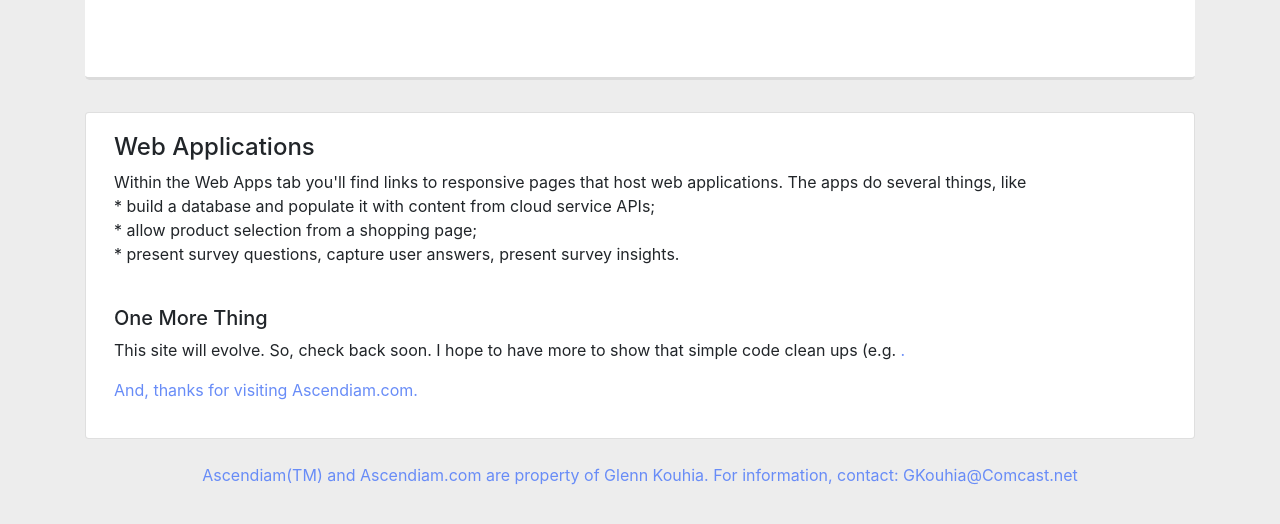
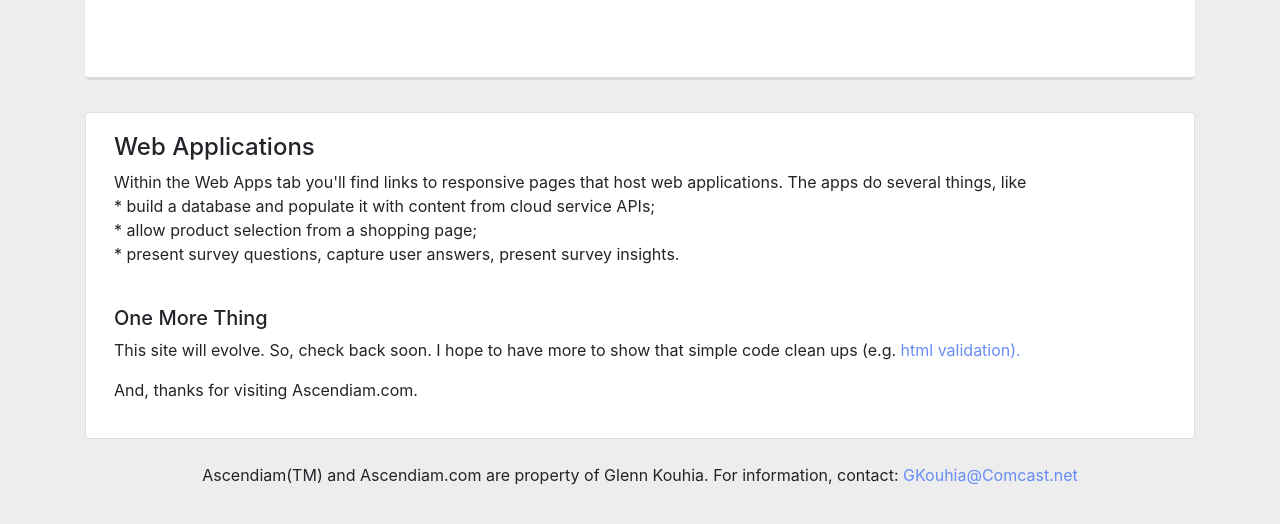
Before and after one commit to GlennKouhia/Ascendiam, a plain HTML site: page SRC/index.html in a window 1280 px wide. Shown: the part 242-766 px from the top of the page. Drawn offline with Linux system fonts and the light colour scheme; a script that the page names is missing.

Commit message:
really fixed link.

```diff
--- a/SRC/index.html
+++ b/SRC/index.html
@@ -63,7 +63,7 @@
                 </p>
                     <br>
                     <h5>One More Thing</h5>
-                    <P class="card-text">This site will evolve. So, check back soon. I hope to have more to show that simple code clean ups (e.g. <a href="https://validator.w3.org"><html validation)</a>.
+                    <P class="card-text">This site will evolve. So, check back soon. I hope to have more to show that simple code clean ups (e.g. <a href="https://validator.w3.org">html validation).</a>
                     </p>
                     <p>And, thanks for visiting Ascendiam.com.
                     </p>
```
